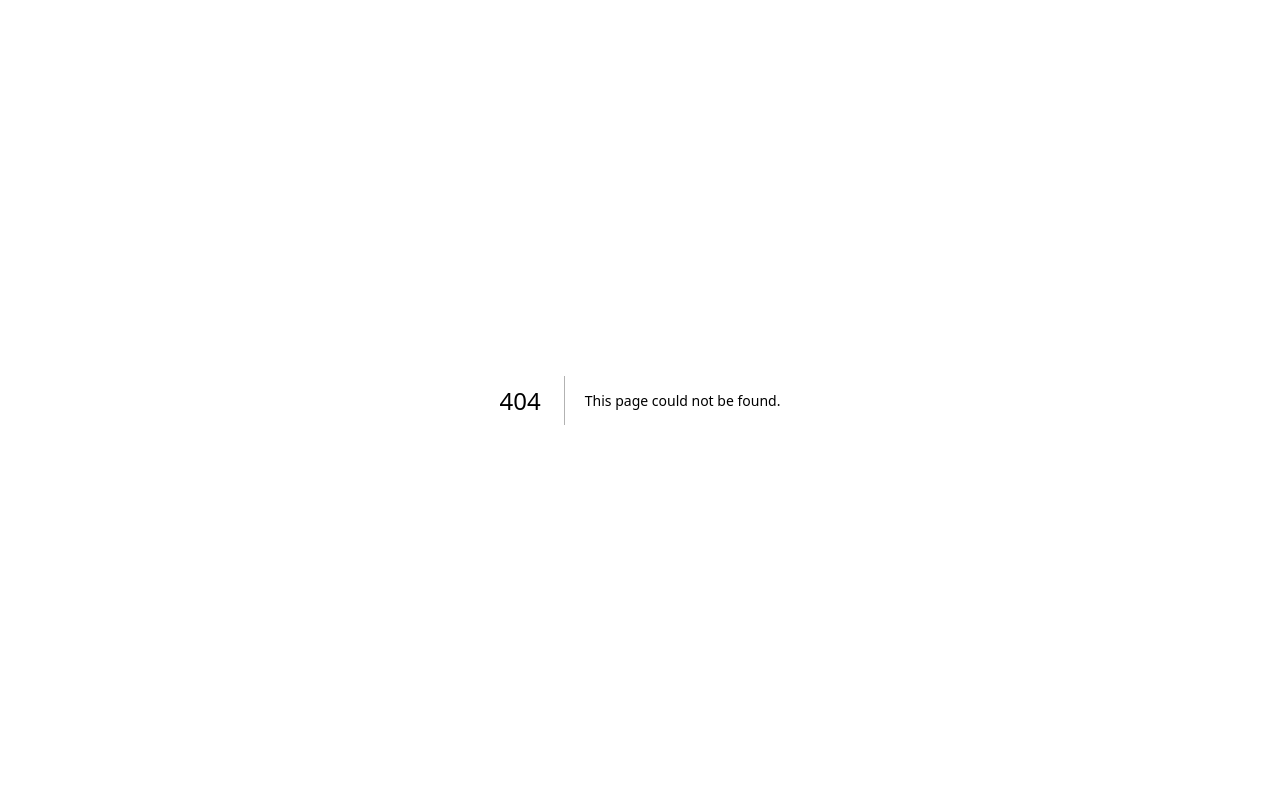
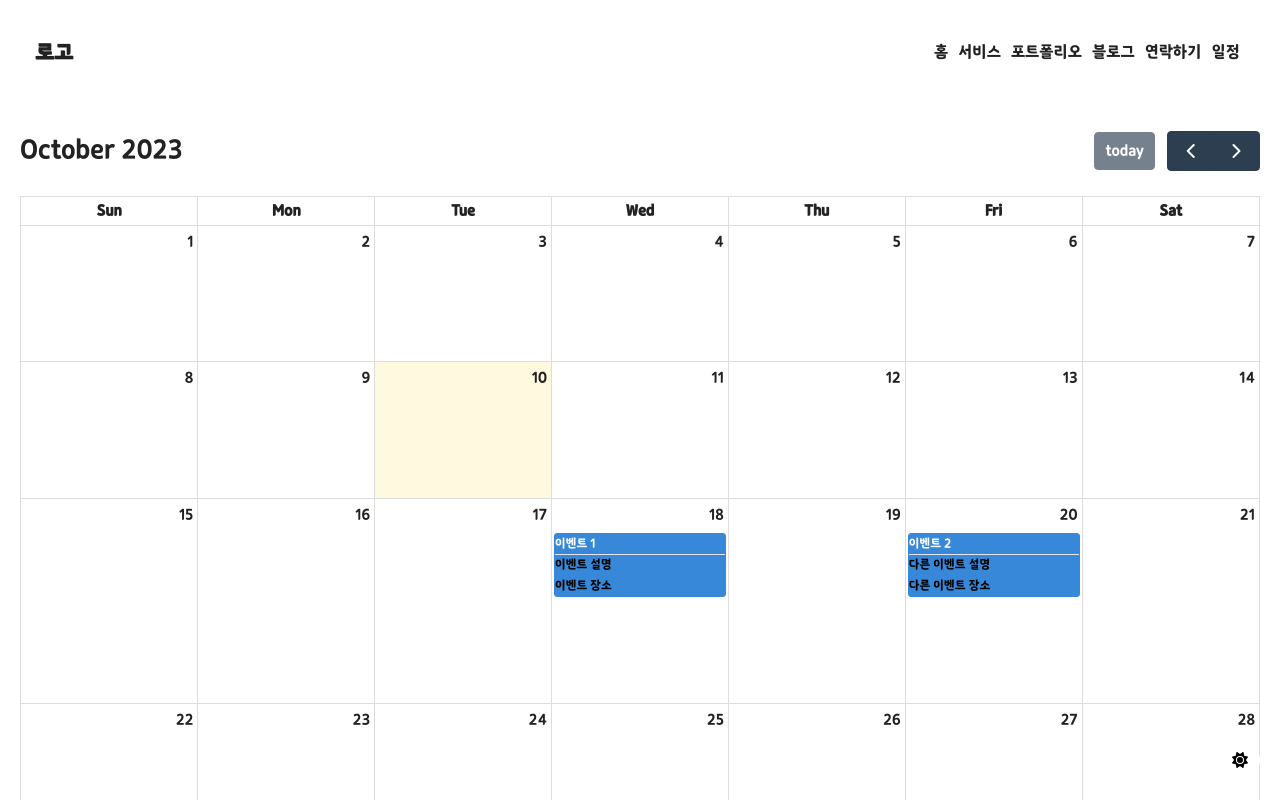
Before and after one commit to lhg1006/lhg-portfolio, a Next.js app: page /calendar in a window 1280 px wide. Before the commit this address had no page. Shown: the top 800 px of the page. Built offline with nearby package versions, Linux system fonts and the light colour scheme.

Commit message:
배너를 새로 , 달력도 추가중

```diff
--- /dev/null
+++ b/app/calendar/page.tsx
@@ -0,0 +1,14 @@
+import Layout from "@/components/layout";
+import React from "react";
+import MyCalendar from "@/components/fullCalendar";
+
+const Calendar = () =>{
+
+    return <>
+        <Layout>
+            <MyCalendar />
+        </Layout>
+    </>
+}
+
+export default Calendar
--- a/app/globals.css
+++ b/app/globals.css
@@ -200,3 +200,16 @@ textarea
   background-color: #000; /* 검은 바탕 */
   color: #fff; /* 흰 아이콘 색상 */
 }
+
+
+/* 스타일 설정 */
+.banner-container {
+  position: relative;
+  width: 100%;
+  overflow: hidden;
+}
+
+.banner {
+  width: 100%;
+  height: auto;
+}
--- a/app/page.tsx
+++ b/app/page.tsx
@@ -2,15 +2,23 @@
 import ImageSlider from "@/components/imageSlider";
 import Layout from "@/components/layout";
 import Home from "@/app/Home/page";
+import Modal from 'react-modal';
+
+Modal.setAppElement(document.body);
 
 const Main = () => {
   const images = [
       '/images/image1.jpg',
       '/images/image2.jpg',
+      '/images/image3.jpg',
   ];
 
   return (
       <Layout>
+          <div className="banner-container">
+              <img className="banner" src="/images/image1.jpg" alt="Banner"/>
+          </div>
+
         <ImageSlider images={images}/>
         <Home />
       </Layout>
--- /dev/null
+++ b/components/fullCalendar.js
@@ -0,0 +1,105 @@
+'use client';
+import React, {useState} from 'react';
+import FullCalendar from '@fullcalendar/react';
+import dayGridPlugin from '@fullcalendar/daygrid';
+import interactionPlugin from "@fullcalendar/interaction";
+import Modal from 'react-modal';
+import fullCalendarCss from "@/public/css/fullCalendar.module.css";
+import "@/public/css/modalCss.css"
+
+
+const MyCalendar = () => {
+    const [events, setEvents] = useState([
+        // 기존 일정 데이터
+        {
+            title: '이벤트 1',
+            date: '2023-10-18',
+            description: '이벤트 설명',
+            location: '이벤트 장소'
+        },
+        {
+            title: '이벤트 2',
+            date: '2023-10-20',
+            description: '다른 이벤트 설명',
+            location: '다른 이벤트 장소',
+        },
+    ]);
+
+    const [showModal, setShowModal] = useState(false);
+    const [newEvent, setNewEvent] = useState({ title: '', date: '', description: '', location: '' });
+
+    const handleAddEventClick = (arg) => {
+        // FullCalendar에서 날짜를 클릭할 때 호출
+        setShowModal(true);
+        setNewEvent({ title: '', date: arg.dateStr, description: '', location: '' });
+    };
+
+    const handleEventSubmit = () => {
+        if (newEvent.title && newEvent.date) {
+            setEvents([...events, newEvent]);
+            setShowModal(false);
+        }
+    };
+
+    const eventContent = (arg) => {
+        return (
+            <div>
+                <div className={fullCalendarCss.title}>{arg.event.title}</div>
+                <hr/>
+                <div className={fullCalendarCss.description}>{arg.event.extendedProps.description}</div>
+                <div className={fullCalendarCss.location}>{arg.event.extendedProps.location}</div>
+            </div>
+        );
+    };
+
+
+    return (
+        <div className={fullCalendarCss.fCWrap}>
+            <FullCalendar
+                plugins={[dayGridPlugin, interactionPlugin]}
+                initialView="dayGridMonth"
+                events={events}
+                dateClick={(arg) => {
+                    // 날짜 클릭 시 이벤트 핸들러
+                    handleAddEventClick(arg)
+                }}
+                eventContent={eventContent} // title, description, location을 모두 표시하는 커스텀 함수
+            />
+
+            <Modal
+                isOpen={showModal}
+                onRequestClose={() => setShowModal(false)}
+                contentLabel="Add Event Modal"
+                className="modal"
+                overlayClassName="custom-overlay"
+                ariaHideApp={false}
+            >
+                <h2>새로운 이벤트 추가</h2>
+                <input
+                    type="text"
+                    placeholder="이벤트 제목"
+                    value={newEvent.title}
+                    onChange={(e) => setNewEvent({ ...newEvent, title: e.target.value })}
+                />
+                <input
+                    type="text"
+                    placeholder="이벤트 설명"
+                    value={newEvent.description}
+                    onChange={(e) => setNewEvent({ ...newEvent, description: e.target.value })}
+                />
+                <input
+                    type="text"
+                    placeholder="이벤트 장소"
+                    value={newEvent.location}
+                    onChange={(e) => setNewEvent({ ...newEvent, location: e.target.value })}
+                />
+                <button onClick={handleEventSubmit}>추가</button>
+                <button onClick={()=>setShowModal(false)} className="react-modal-close-button">
+                    닫기
+                </button>
+            </Modal>
+        </div>
+    );
+};
+
+export default MyCalendar;
--- a/components/layout.js
+++ b/components/layout.js
@@ -54,6 +54,8 @@ function Layout({children}) {
                         <Link href={'/portfolio'}><li><div>포트폴리오</div></li></Link>
                         <Link href={'/blog'}><li><div>블로그</div></li></Link>
                         <Link href={'/call'}><li><div>연락하기</div></li></Link>
+
+                        <Link href={'/calendar'}><li><div>일정</div></li></Link>
                     </ul>
                 </nav>
             </header>
--- /dev/null
+++ b/public/css/fullCalendar.module.css
@@ -0,0 +1,28 @@
+/* styles.css */
+.fCWrap {
+    /*width: auto;*/
+    /*height: 100%;*/
+    /*display: flex; !* 부모 요소를 플렉스 컨테이너로 설정 *!*/
+    /*flex-direction: column; !* 자식 요소들을 수직으로 배치 *!*/
+    /*justify-content: center; !* 수평 가운데 정렬 *!*/
+    /*align-items: center; !* 수직 가운데 정렬 *!*/
+}
+
+
+.eventContainer {
+    background: white;
+    padding: 5px;
+    border: 1px solid white !important;
+    border-radius: 5px;
+}
+
+.title {
+    /*font-size: 16px;*/
+    color: white;
+}
+
+.description,
+.location {
+    /*font-size: 12px;*/
+    color: black;
+}
--- /dev/null
+++ b/public/css/modalCss.css
@@ -0,0 +1,53 @@
+/* Modal Styles */
+.modal {
+    position: fixed;
+    top: 50%;
+    left: 50%;
+    transform: translate(-50%, -50%);
+    background: white;
+    padding: 20px;
+    border-radius: 5px;
+    box-shadow: 0 2px 10px rgba(0, 0, 0, 0.2);
+    z-index: 1000;
+    width: 300px;
+    font-family: Arial, sans-serif;
+}
+
+.modal h2 {
+    font-size: 20px;
+    margin-bottom: 10px;
+}
+
+.modal input {
+    width: 100%;
+    padding: 10px;
+    margin-bottom: 10px;
+}
+
+.modal button {
+    display: block;
+    width: 100%;
+    padding: 10px;
+    background: blue;
+    color: white;
+    border: none;
+    border-radius: 5px;
+    cursor: pointer;
+    margin-top: 20px;
+}
+
+.modal button:hover {
+    background: darkblue;
+}
+
+.close-button {
+    position: absolute;
+    top: 10px;
+    right: 10px;
+    cursor: pointer;
+    color: #888;
+}
+
+.ReactModal__Overlay {
+    background: rgba(0, 0, 0, 0.5); /* 반투명한 배경 설정 */
+}
--- /dev/null
+++ b/types/react-modal.d.ts
@@ -0,0 +1,4 @@
+declare module 'react-modal' {
+    const Modal: any;
+    export default Modal;
+}
```
Also changed, not shown: package.json (+8 -0 lines), public/images/image1.jpg, public/images/image3.jpg.
